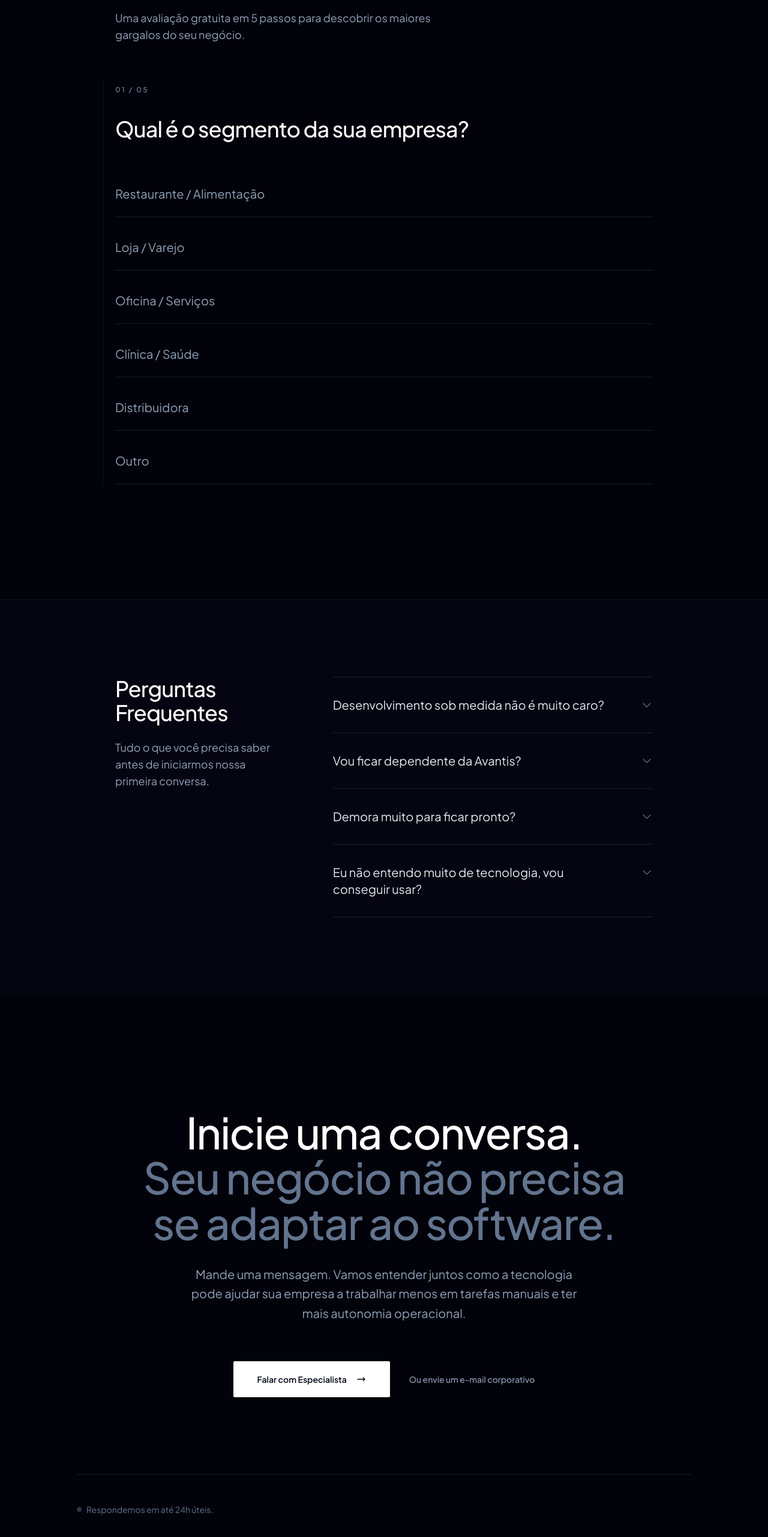
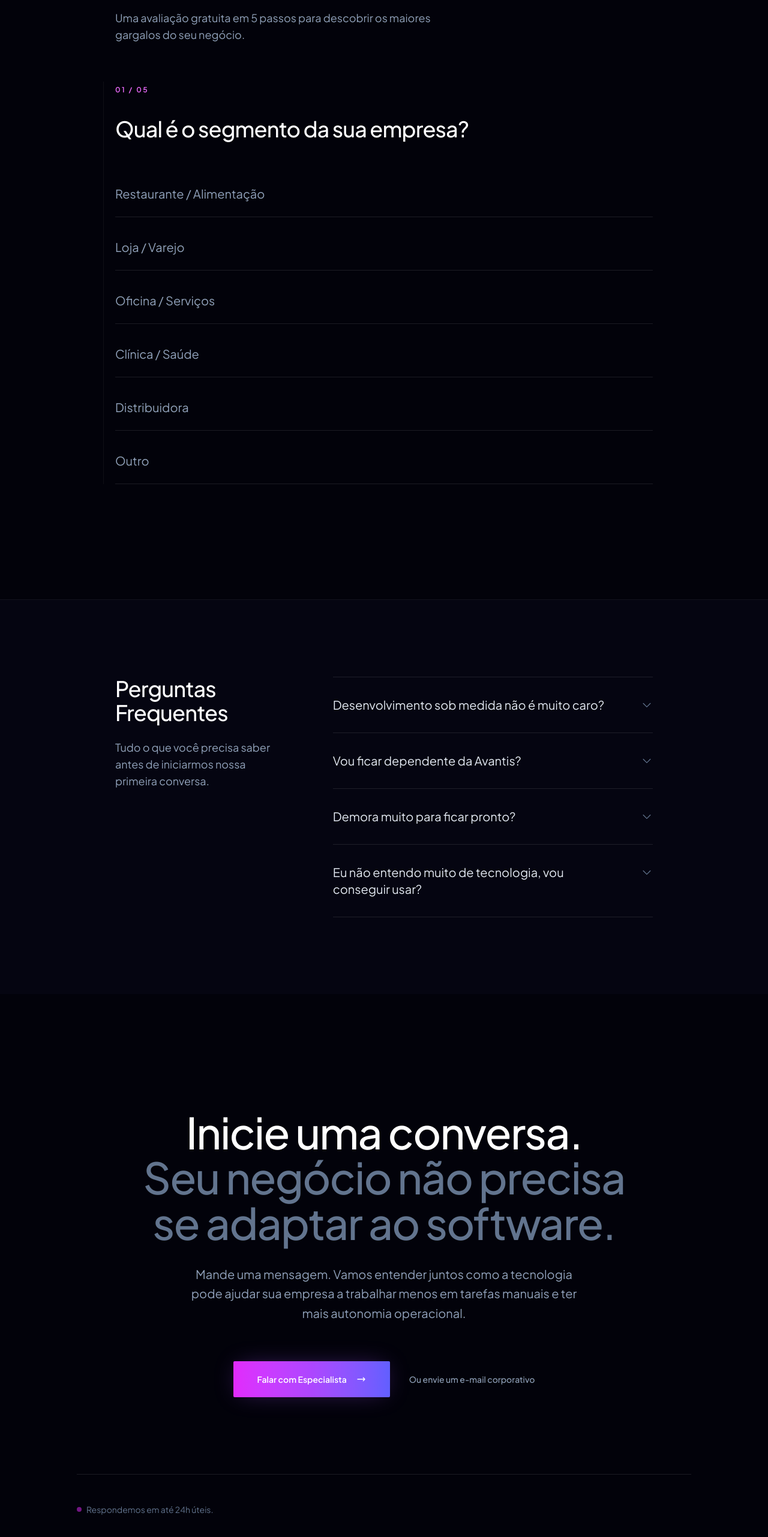
Before and after one commit to KriawqZero/avantis-porfolio, a React (Vite) app: page / in a window 1280 px wide. Shown: the part 5154-7716 px from the top of the page at 60% size. Built offline with nearby package versions, Linux system fonts and the light colour scheme.

Commit message:
style: update Contact and Diagnostic components with a unified purple-themed gradient and shadow scheme

```diff
--- a/src/components/Contact.tsx
+++ b/src/components/Contact.tsx
@@ -26,7 +26,7 @@ export default function Contact() {
               href="https://wa.me/5567999999999"
               target="_blank"
               rel="noopener noreferrer"
-              className="group relative inline-flex items-center gap-4 bg-white px-10 py-5 text-sm font-semibold text-slate-950 transition-transform hover:scale-[1.02] active:scale-95 w-full sm:w-auto justify-center"
+              className="group relative inline-flex items-center gap-4 bg-gradient-to-r from-fuchsia-500 via-purple-500 to-indigo-500 px-10 py-5 text-sm font-semibold text-white transition-transform hover:scale-[1.02] active:scale-95 w-full sm:w-auto justify-center shadow-[0_0_40px_-10px_rgba(168,85,247,0.4)]"
               style={{ borderRadius: '2px' }}
             >
               <span>Falar com Especialista</span>
@@ -43,7 +43,7 @@ export default function Contact() {
 
           <div className="mt-32 pt-12 border-t border-white/10 flex flex-col sm:flex-row items-center justify-between gap-6 text-sm text-slate-500 font-light">
             <div className="flex items-center gap-2">
-              <span className="w-2 h-2 rounded-full bg-white/20" />
+              <span className="w-2 h-2 rounded-full bg-fuchsia-500/50" />
               <span>Respondemos em até 24h úteis.</span>
             </div>
           </div>
--- a/src/components/Diagnostic.tsx
+++ b/src/components/Diagnostic.tsx
@@ -71,7 +71,7 @@ export default function Diagnostic() {
           {/* Subtle line indicator */}
           <div className="absolute -left-5 top-0 h-full w-[1px] bg-white/5 hidden sm:block">
             <div
-              className="w-full bg-white transition-all duration-700 ease-out"
+              className="w-full bg-gradient-to-b from-fuchsia-500 to-indigo-500 transition-all duration-700 ease-out shadow-[0_0_15px_rgba(168,85,247,0.5)]"
               style={{ height: `${(currentStep / questions.length) * 100}%` }}
             />
           </div>
@@ -87,7 +87,7 @@ export default function Diagnostic() {
                 className="w-full"
               >
                 <div className="mb-8">
-                  <span className="text-xs font-semibold tracking-[0.2em] text-slate-500 uppercase">
+                  <span className="text-xs font-semibold tracking-[0.2em] text-fuchsia-400 uppercase">
                     0{currentStep + 1} / 0{questions.length}
                   </span>
                 </div>
@@ -101,12 +101,12 @@ export default function Diagnostic() {
                     <button
                       key={option}
                       onClick={() => handleSelect(option)}
-                      className="group flex items-center justify-between text-left w-full py-4 sm:py-6 border-b border-white/10 hover:border-white/40 transition-colors focus:outline-none"
+                      className="group flex items-center justify-between text-left w-full py-4 sm:py-6 border-b border-white/10 hover:border-fuchsia-500/50 transition-colors focus:outline-none"
                     >
-                      <span className="text-lg sm:text-xl text-slate-400 group-hover:text-white transition-colors font-light">
+                      <span className="text-lg sm:text-xl text-slate-400 group-hover:text-fuchsia-100 transition-colors font-light">
                         {option}
                       </span>
-                      <svg className="w-5 h-5 text-slate-600 opacity-0 group-hover:opacity-100 transition-opacity transform group-hover:translate-x-2" fill="none" stroke="currentColor" viewBox="0 0 24 24"><path strokeLinecap="round" strokeLinejoin="round" strokeWidth="1.5" d="M17 8l4 4m0 0l-4 4m4-4H3" /></svg>
+                      <svg className="w-5 h-5 text-fuchsia-500 opacity-0 group-hover:opacity-100 transition-opacity transform group-hover:translate-x-2" fill="none" stroke="currentColor" viewBox="0 0 24 24"><path strokeLinecap="round" strokeLinejoin="round" strokeWidth="1.5" d="M17 8l4 4m0 0l-4 4m4-4H3" /></svg>
                     </button>
                   ))}
                 </div>
@@ -131,7 +131,7 @@ export default function Diagnostic() {
                     href={generateWhatsAppLink()}
                     target="_blank"
                     rel="noopener noreferrer"
-                    className="inline-flex items-center gap-4 bg-white px-8 py-5 text-sm font-semibold text-slate-950 transition-transform hover:scale-[1.02]"
+                    className="inline-flex items-center gap-4 bg-gradient-to-r from-fuchsia-500 via-purple-500 to-indigo-500 px-8 py-5 text-sm font-semibold text-white transition-transform hover:scale-[1.02] shadow-[0_0_40px_-10px_rgba(168,85,247,0.4)]"
                   >
                     <span>Receber Diagnóstico no WhatsApp</span>
                     <svg className="w-4 h-4" fill="none" stroke="currentColor" viewBox="0 0 24 24"><path strokeLinecap="round" strokeLinejoin="round" strokeWidth="2" d="M17 8l4 4m0 0l-4 4m4-4H3" /></svg>
```
